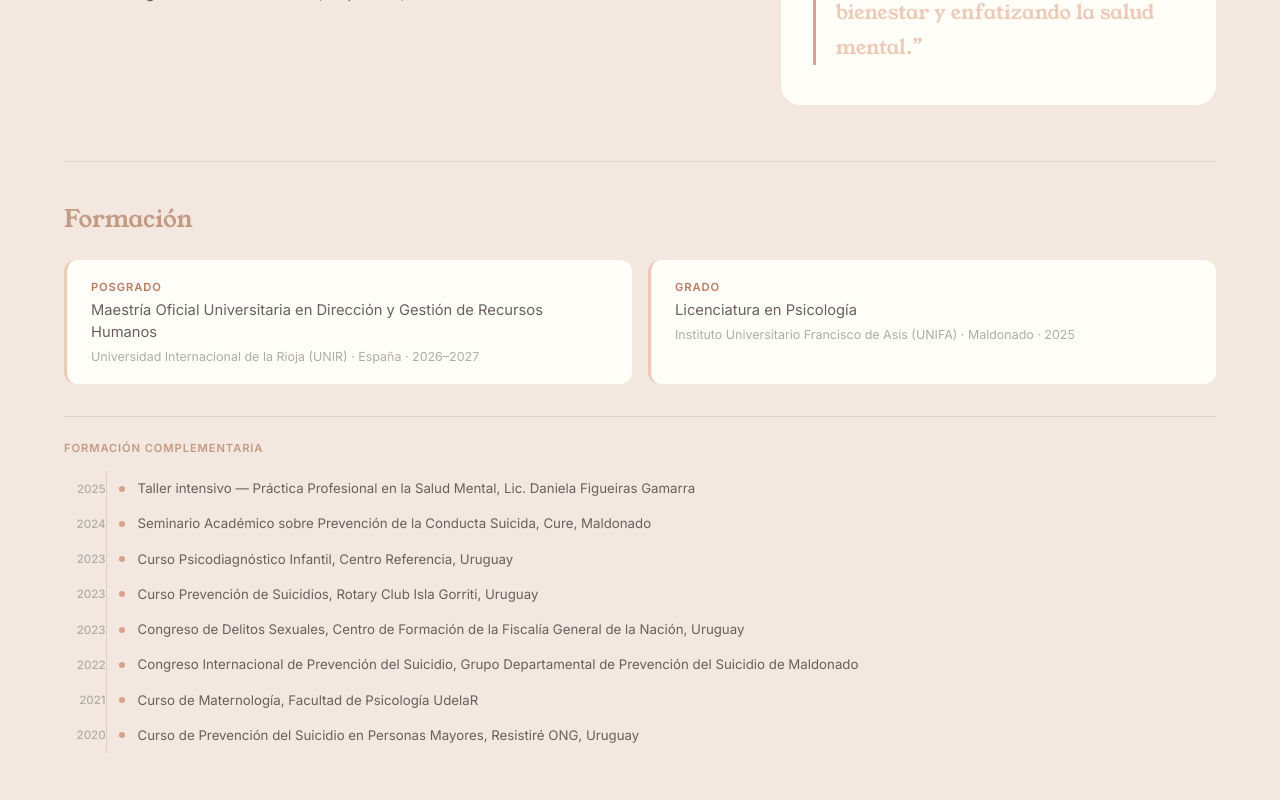
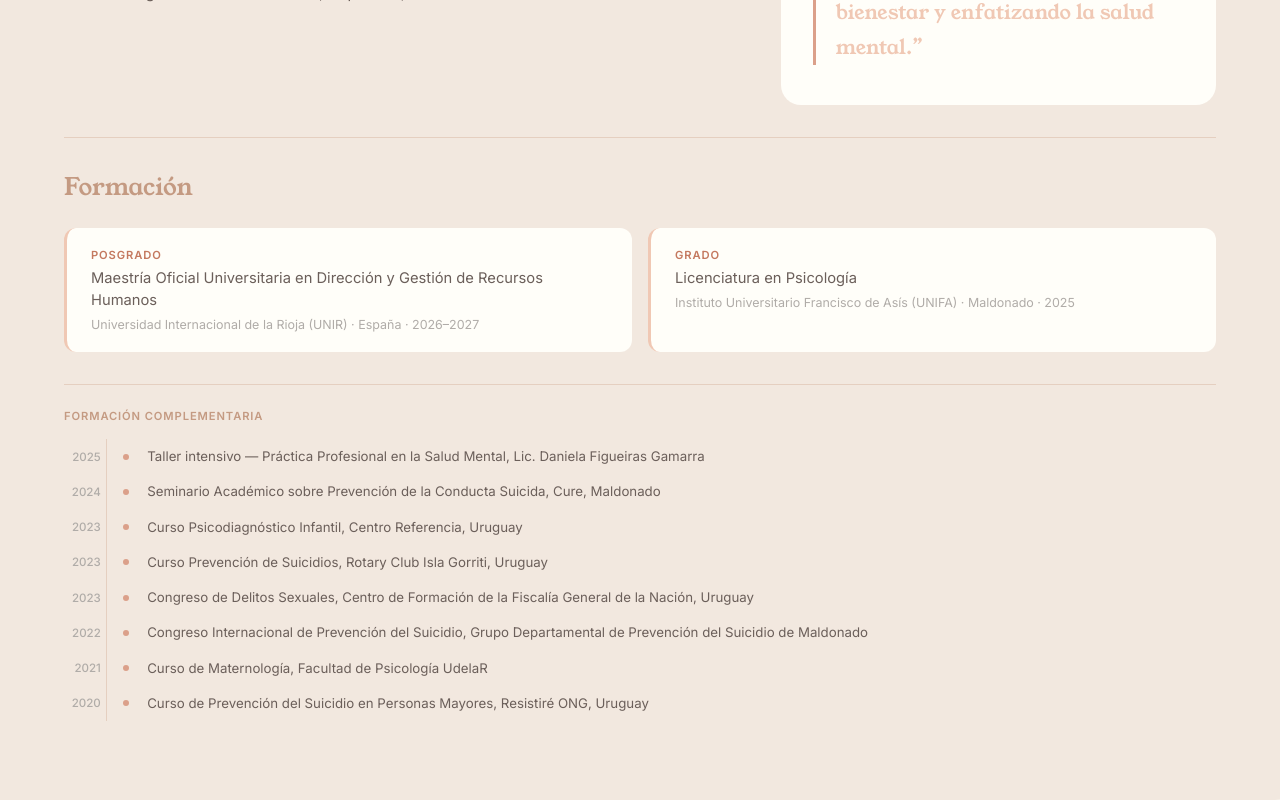
Before and after one commit to OsirisFer/Jose-Website, a Next.js app: page / in a window 1280 px wide. Shown: the part 1980-2780 px from the top of the page. Built offline with nearby package versions, Linux system fonts and the light colour scheme.

Commit message:
fix: tighten formation section spacing and timeline year gap
Co-Authored-By: Claude Sonnet 4.6 <noreply@anthropic.com>

```diff
--- a/src/components/Profile.module.css
+++ b/src/components/Profile.module.css
@@ -87,8 +87,8 @@
 }
 
 .formation {
-    margin-top: 3.5rem;
-    padding-top: 2.5rem;
+    margin-top: 2rem;
+    padding-top: 2rem;
     border-top: 1px solid var(--warm-peach);
 }
 
@@ -172,7 +172,7 @@
     display: grid;
     grid-template-columns: 2.6rem 0.8rem 1fr;
     align-items: center;
-    gap: 0.6rem;
+    gap: 0.9rem;
     padding: 0.5rem 0;
 }
 
@@ -182,6 +182,7 @@
     color: var(--logo-gray);
     font-weight: 500;
     text-align: right;
+    padding-right: 0.3rem;
 }
 
 .timelineDot {
--- a/src/components/Services.module.css
+++ b/src/components/Services.module.css
@@ -1,6 +1,7 @@
 .services {
     background-color: var(--background);
     scroll-margin-top: 70px;
+    padding-top: 2.5rem;
 }
 
 .heading {
```
